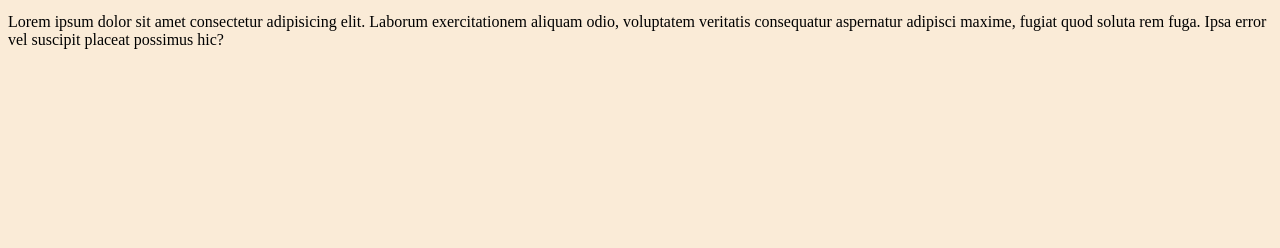
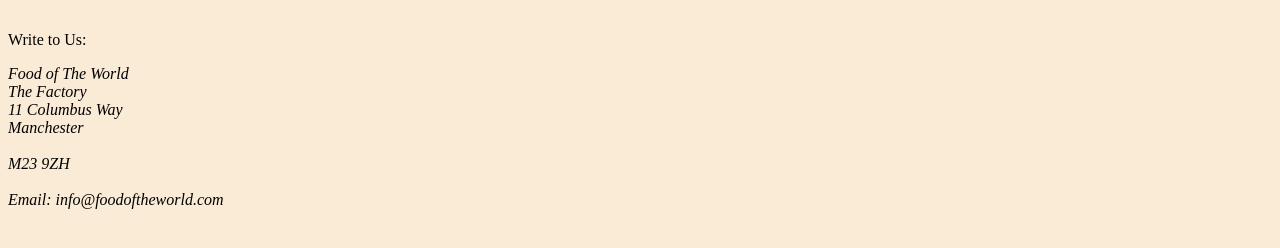
Before and after one commit to 3lmi/Website-Doc, a plain HTML site: page contact.html in a window 1280 px wide. Shown: the part 340-588 px from the top of the page. Drawn offline with Linux system fonts and the light colour scheme.

Commit message:
Add files via upload

```diff
--- a/contact.html
+++ b/contact.html
@@ -32,7 +32,30 @@
 
             <h2 id="subtitle">Contact info</h2>
 
-            <p>Lorem ipsum dolor sit amet consectetur adipisicing elit. Laborum exercitationem aliquam odio, voluptatem veritatis consequatur aspernatur adipisci maxime, fugiat quod soluta rem fuga. Ipsa error vel suscipit placeat possimus hic?</p>
+            <p>
+                <br>
+                Write to Us:
+                <br>
+                <Address>
+
+                    Food of The World
+                    <br>
+                    The Factory
+                    <br>
+                    11 Columbus Way
+                    <br>
+                    Manchester
+                    <br>
+                    <br>
+                    M23 9ZH
+                    <br>
+                    <br>
+                    Email: info@foodoftheworld.com
+                </Address>
+
+
+
+                </p>
 
 
         </div>
```
Also changed, not shown: article.html (+3 -3 lines).
